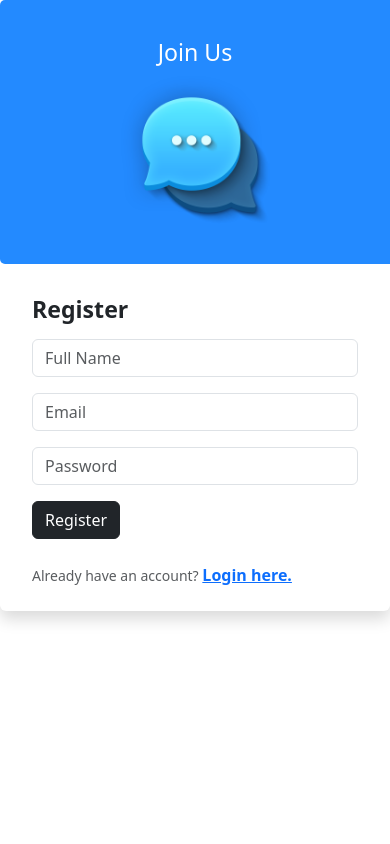
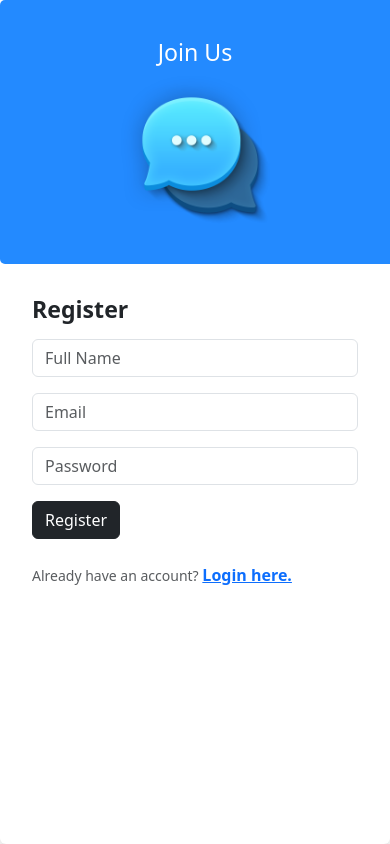
Before and after one commit to pimpareshubham/twitter, a React (Create React App) app in the folder frontend/: page /signup in a window 390 px wide. Built offline with nearby package versions, Linux system fonts and the light colour scheme.

Commit message:
signup.css

```diff
--- a/frontend/src/pages/Signup.css
+++ b/frontend/src/pages/Signup.css
@@ -29,21 +29,14 @@
 }
 
 @media only screen and (max-width: 568px) {
-    .signup-body {
-        height: min-content;
-        display: flex;
-        align-items: center;
-        justify-content: center;
-    }
+
 
     .signup-card-body {
         border: none !important;
-        width: 100vw;
+        min-height: 100vh;
+        width: max-content;
 
-        display: flex;
-        justify-content: space-around;
-        align-items: center;
-
+        box-sizing: border-box;
     }
 
 
@@ -53,3 +46,7 @@
     margin-top: 0rem!important;
     margin-bottom: 0!important;
 }
+
+.container{
+    --bs-gutter-x: 0;
+}
```
